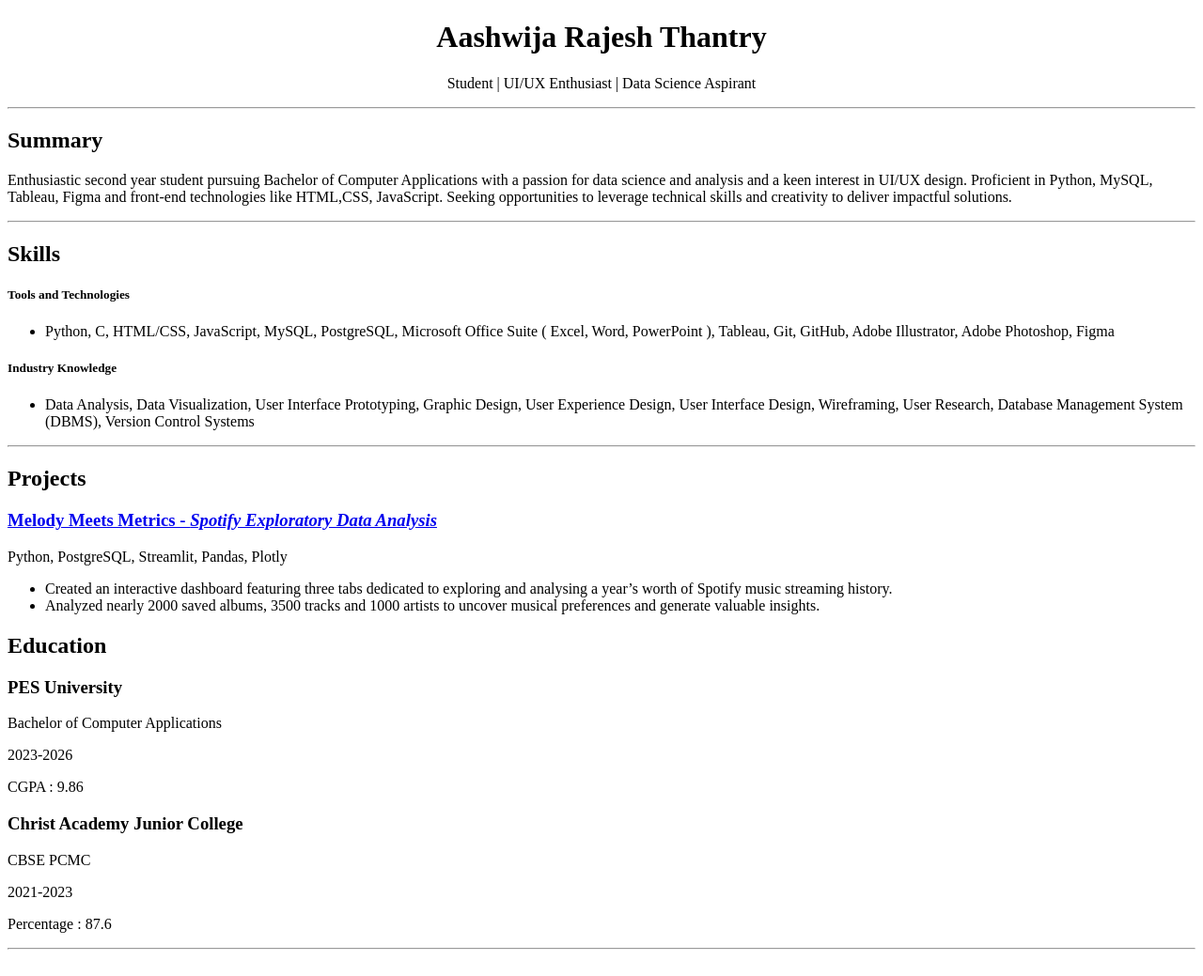
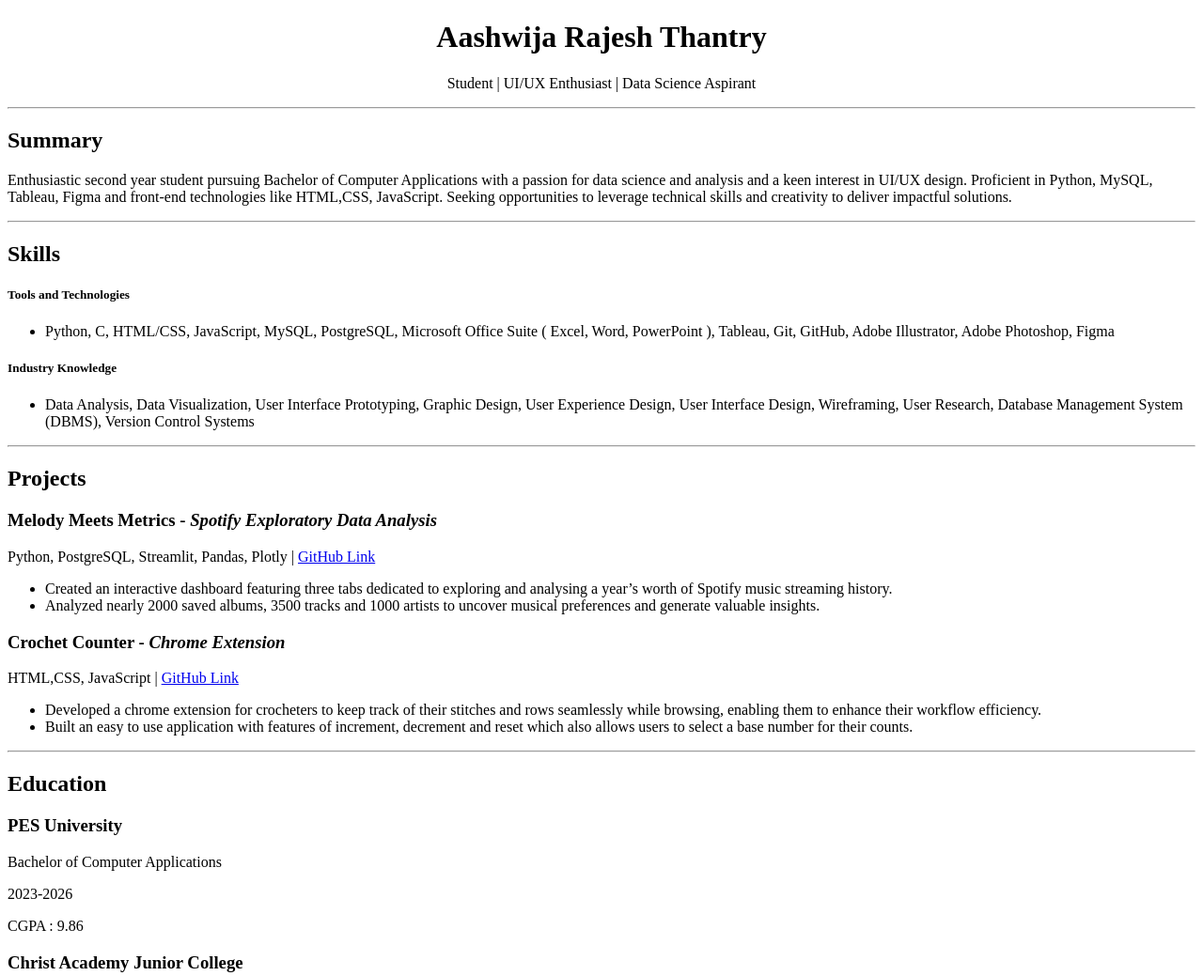
Before and after one commit to aashwijat/my_resume, a plain HTML site: page index.html in a window 1280 px wide. Shown: the top 1039 px of the page at 94% size. Drawn offline with Linux system fonts and the light colour scheme.

Commit message:
Update index.html

```diff
--- a/index.html
+++ b/index.html
@@ -41,14 +41,23 @@
     <div>
         <h2>Projects</h2>
         <div>
-            <h3><a href="https://github.com/aashwijat/Spotify-EDAMelody">Melody Meets Metrics - <i>Spotify Exploratory Data Analysis</i></a></h3>
-            <p>Python, PostgreSQL, Streamlit, Pandas, Plotly</p>
+            <h3>Melody Meets Metrics - <i>Spotify Exploratory Data Analysis</i></h3>
+            <p>Python, PostgreSQL, Streamlit, Pandas, Plotly | <a href="https://github.com/aashwijat/Spotify-EDAMelody">GitHub Link</a></p>
             <ul>
                 <li>Created an interactive dashboard featuring three tabs dedicated to exploring and analysing a year’s worth of Spotify music streaming history.</li>
                 <li>Analyzed nearly 2000 saved albums, 3500 tracks and 1000 artists to uncover musical preferences and generate valuable insights.</li>
             </ul>
         </div>
+        <div>
+            <h3>Crochet Counter - <i>Chrome Extension</i></h3>
+            <p>HTML,CSS, JavaScript | <a href="https://github.com/aashwijat/Crochet-Counter">GitHub Link</a></p>
+            <ul>
+                <li>Developed a chrome extension for crocheters to keep track of their stitches and rows seamlessly while browsing, enabling them to enhance their workflow efficiency. </li>
+                <li>Built an easy to use application with features of increment, decrement and reset which also allows users to select a base number for their counts.</li>
+            </ul>
+        </div>
     </div>
+    <hr>
     <div>
       <h2>Education</h2>
       <div>
@@ -64,6 +73,5 @@
         <p>Percentage : 87.6</p>
       </div>
     </div>
-    <hr>
   </body>
 </html>
```
